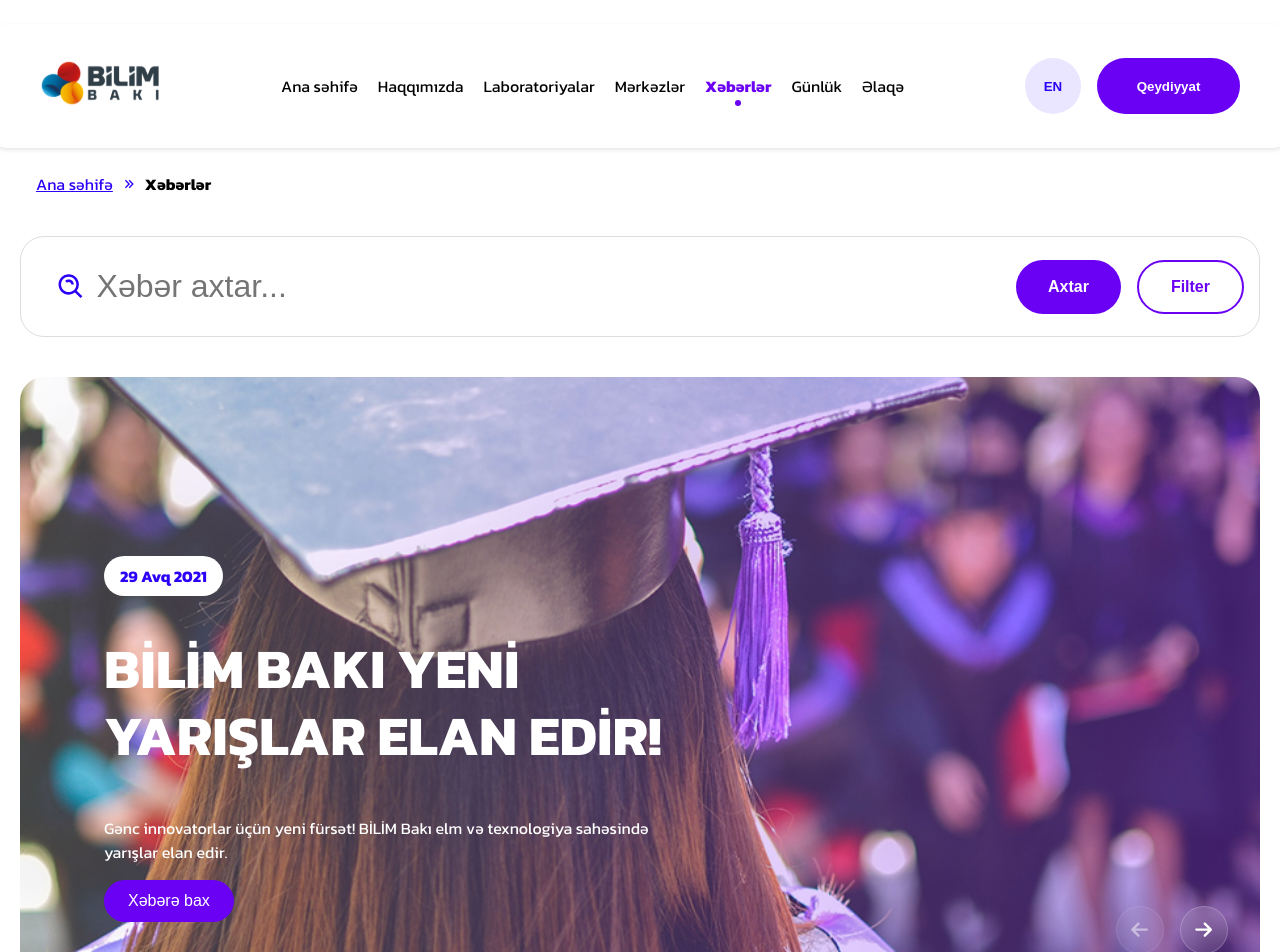
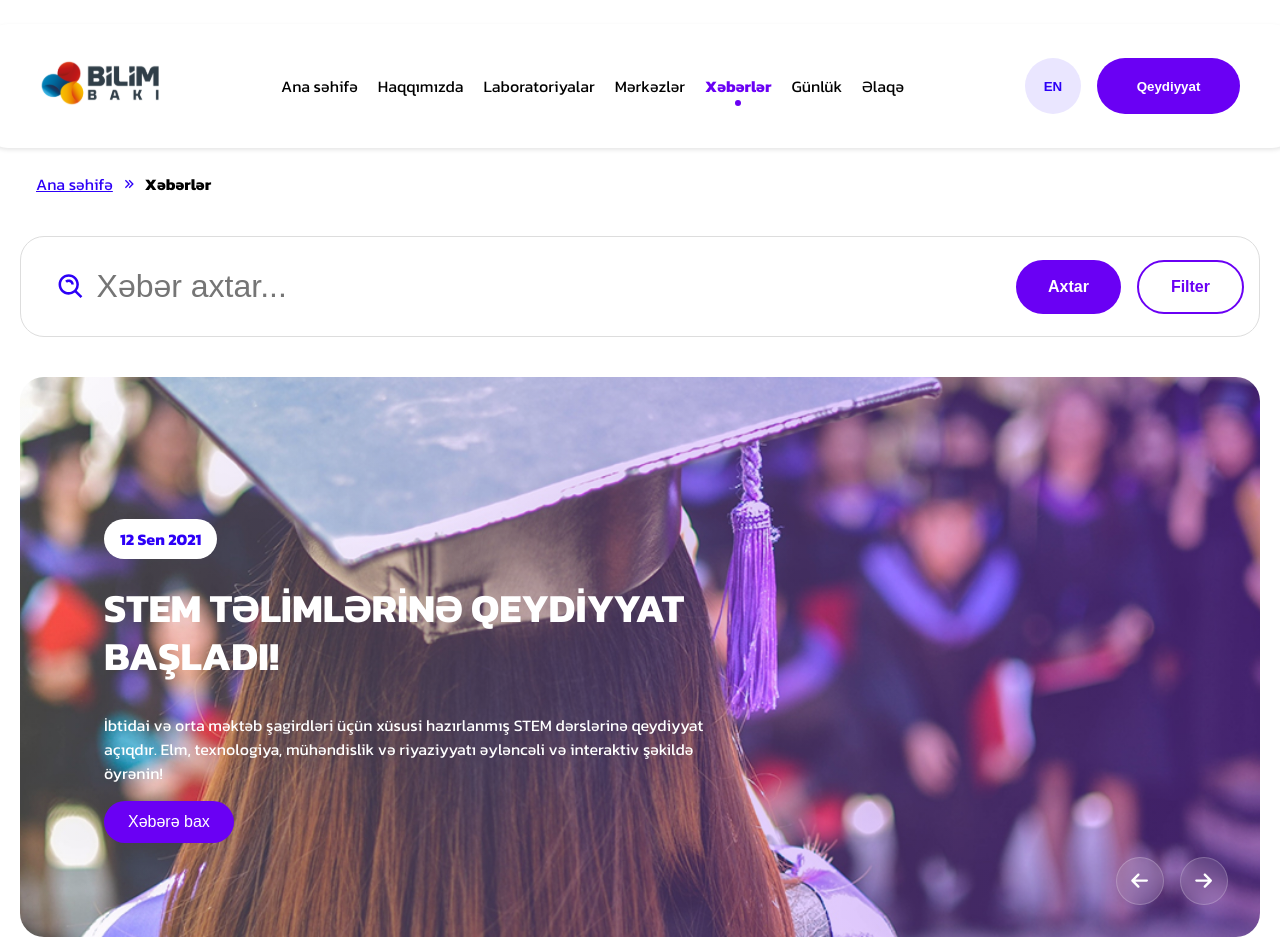
Before and after one commit to 4notF0und4/bilim-baku, a Next.js app: page /news in a window 1280 px wide. Shown: the top 952 px of the page. Built offline with nearby package versions, Linux system fonts and the light colour scheme.

Commit message:
add framer motion

```diff
--- a/app/centers/cityCenterCards/CityCenterCard.tsx
+++ b/app/centers/cityCenterCards/CityCenterCard.tsx
@@ -48,6 +48,8 @@ const CityCenterCard = () => {
       background: "#edfafc",
     },
   ];
+
+
 
   return (
     <div className={styles.container}>
--- a/app/news/[id]/page.tsx
+++ b/app/news/[id]/page.tsx
@@ -4,7 +4,7 @@ import styles from "./page.module.css";
 import Breadcrumbs from "@/shared/components/navigation/Breadcrumb";
 import { RiDoubleQuotesL } from "react-icons/ri";
 import { RiDoubleQuotesR } from "react-icons/ri";
-import Share from "./shareBtns/Share";
+import Share from "../../../shared/components/button/shareBtns/Share";
 
 
 const NewsDetail = () => {
--- a/app/news/heroSection/Hero.tsx
+++ b/app/news/heroSection/Hero.tsx
@@ -1,40 +1,22 @@
 'use client'
-import { useState } from "react";
+import { useState, useEffect } from "react";
 import { useRouter } from "next/navigation";
+import { motion, AnimatePresence } from "framer-motion";
 import styles from "./hero.module.css";
 import { FaArrowLeft, FaArrowRight } from "react-icons/fa6";
-
-const slides = [
-  {
-    date: "29 Avq 2021",
-    title: "BİLİM BAKI YENİ YARIŞLAR ELAN EDİR!",
-    description: "Gənc innovatorlar üçün yeni fürsət! BİLİM Bakı elm və texnologiya sahəsində yarışlar elan edir.",
-  },
-  {
-    date: "12 Sen 2021",
-    title: "STEM TƏLİMLƏRİNƏ QEYDİYYAT BAŞLADI!",
-    description: "İbtidai və orta məktəb şagirdləri üçün STEM dərslərinə qeydiyyat açıqdır. İştirak edin!",
-  },
-  {
-    date: "5 Okt 2021",
-    title: "ROBOTOTEXNİKA WORKSHOPU KEÇİRİLƏCƏK!",
-    description: "Texnologiya həvəskarları üçün pulsuz robototexnika seminarı təşkil ediləcək.",
-  },
-  {
-    date: "20 Noy 2021",
-    title: "3D MODEL LAYİHƏ YARIŞMASI BAŞLAYIR!",
-    description: "Dizayn və 3D modelləşdirmə bacarıqlarınızı sınayın! Qalibləri mükafatlar gözləyir.",
-  },
-  {
-    date: "15 Dek 2021",
-    title: "KİÇİK YAŞLI ŞAGİRDLƏR ÜÇÜN PROQRAMLAŞDIRMA!",
-    description: "6-10 yaş arası uşaqlar üçün əyləncəli və interaktiv proqramlaşdırma dərsləri başlayır.",
-  },
-];
+import slides from "./slidesData";
 
 const Hero: React.FC = () => {
   const router = useRouter();
   const [currentSlide, setCurrentSlide] = useState(0);
+  useEffect(() => {
+    const interval = setInterval(() => {
+      nextSlide();
+    }, 5000);
+
+    return () => clearInterval(interval);
+  }, [currentSlide]);
+
 
   const nextSlide = () => {
     setCurrentSlide((prev) => (prev + 1) % slides.length);
@@ -45,40 +27,38 @@ const Hero: React.FC = () => {
   };
 
   const handleNewsClick = () => {
-    router.push(`/news/${currentSlide + 1}`);
+    router.push(`/news/${slides[currentSlide].title.replace(/\s+/g, "-").toLowerCase()}`);
   };
 
   return (
     <section className={styles.hero}>
       <div className={styles.slider}>
-        <div
-          className={styles.content}
-          style={{ transform: `translateX(-${currentSlide * 100}%)` }}
-        >
-          {slides.map((slide, index) => (
-            <div key={index} className={styles.slide}>
-              <div className={styles.textContent}>
-                <span className={styles.date}>{slide.date}</span>
-                <h2 className={styles.title}>{slide.title}</h2>
-                <p className={styles.description}>{slide.description}</p>
-                <button className={styles.newsButton} onClick={handleNewsClick}>
-                  Xəbərə bax
-                </button>
-              </div>
+        <AnimatePresence mode="wait">
+          <motion.div
+            key={currentSlide}
+            initial={{ opacity: 0, x: 100 }}
+            animate={{ opacity: 1, x: 0 }}
+            exit={{ opacity: 0, x: -100 }}
+            transition={{ duration: 0.5, ease: "easeInOut" }}
+            className={styles.slide}
+          >
+            <div className={styles.textContent}>
+              <span className={styles.date}>{slides[currentSlide].date}</span>
+              <h2 className={styles.title}>{slides[currentSlide].title}</h2>
+              <p className={styles.description}>{slides[currentSlide].description}</p>
+              <button className={styles.newsButton} onClick={handleNewsClick}>
+                Xəbərə bax
+              </button>
             </div>
-          ))}
-        </div>
+          </motion.div>
+        </AnimatePresence>
       </div>
 
       <div className={styles.navigation}>
-        <button  className={`${styles.navButton} ${currentSlide === 0 ? styles.disabled : ""}`}
-          onClick={prevSlide}
-          disabled={currentSlide === 0}>
+        <button className={styles.navButton} onClick={prevSlide} aria-label="Previous Slide">
           <FaArrowLeft />
         </button>
-        <button className={`${styles.navButton} ${currentSlide === slides.length - 1 ? styles.disabled : ""}`}
-          onClick={nextSlide}
-          disabled={currentSlide === slides.length - 1}>
+        <button className={styles.navButton} onClick={nextSlide} aria-label="Next Slide">
           <FaArrowRight />
         </button>
       </div>
--- a/app/news/heroSection/hero.module.css
+++ b/app/news/heroSection/hero.module.css
@@ -28,9 +28,10 @@
 
 .slide {
     width: 100%;
+    height: 35rem;
     flex-shrink: 0;
     display: flex;
-    align-items: flex-end;
+    align-items: center;
     justify-content: space-between;
     padding: 4rem;
     box-sizing: border-box;
@@ -53,7 +54,7 @@
 }
 
 .title {
-    font-size: 3.5rem;
+    font-size: 2.5rem;
     line-height: 1.2;
 }
 
--- /dev/null
+++ b/app/news/heroSection/slidesData.ts
@@ -0,0 +1,29 @@
+const slides = [
+    {
+      date: "29 Avq 2021",
+      title: "BİLİM BAKI YENİ YARIŞLAR ELAN EDİR!",
+      description: "Gənc innovatorlar üçün əla fürsət! BİLİM Bakı elm və texnologiya sahəsində yeni yarışlar elan edir. İdeyanı gerçəyə çevirmək və texnoloji bacarıqlarınızı sınamaq üçün bu imkanı qaçırmayın!",
+    },
+    {
+      date: "12 Sen 2021",
+      title: "STEM TƏLİMLƏRİNƏ QEYDİYYAT BAŞLADI!",
+      description: "İbtidai və orta məktəb şagirdləri üçün xüsusi hazırlanmış STEM dərslərinə qeydiyyat açıqdır. Elm, texnologiya, mühəndislik və riyaziyyatı əyləncəli və interaktiv şəkildə öyrənin!",
+    },
+    {
+      date: "5 Okt 2021",
+      title: "ROBOTOTEXNİKA WORKSHOPU KEÇİRİLƏCƏK!",
+      description: "Texnologiya həvəskarları üçün unikal imkan! Robototexnika sahəsində biliklərinizi genişləndirmək və real robotlar yaratmaq üçün pulsuz seminara qoşulun.",
+    },
+    {
+      date: "20 Noy 2021",
+      title: "3D MODEL LAYİHƏ YARIŞMASI BAŞLAYIR!",
+      description: "Dizayn və 3D modelləşdirmə bacarıqlarınızı sınamaq üçün möhtəşəm bir fürsət! Yaradıcı ideyalarınızı gerçəkləşdirin və mükafatlar qazanın!",
+    },
+    {
+      date: "15 Dek 2021",
+      title: "KİÇİK YAŞLI ŞAGİRDLƏR ÜÇÜN PROQRAMLAŞDIRMA!",
+      description: "6-10 yaş arası uşaqlar üçün əyləncəli və interaktiv proqramlaşdırma dərsləri başlayır! Erkən yaşlardan kodlaşdırma öyrənin və gələcəyin texnoloji dünyasına ilk addımınızı atın.",
+    },
+  ];
+
+  export default slides;
--- a/next.config.ts
+++ b/next.config.ts
@@ -1,7 +1,9 @@
 import type { NextConfig } from "next";
 
 const nextConfig: NextConfig = {
-
+  experimental: {
+    turbo: {},
+  },
   webpack(config) {
     config.module.rules.push({
       test: /\.svg$/,
--- a/package.json
+++ b/package.json
@@ -9,6 +9,7 @@
     "lint": "next lint"
   },
   "dependencies": {
+    "framer-motion": "^12.6.3",
     "lucide-react": "^0.477.0",
     "next": "15.2.0",
     "react": "^19.0.0",
```
Also changed, not shown: shared/components/button/shareBtns/Share.tsx (renamed from app/news/[id]/shareBtns/Share.tsx), shared/components/button/shareBtns/share.module.css (renamed from app/news/[id]/shareBtns/share.module.css), 1 other file (tests, documents, lock files or other folders).
